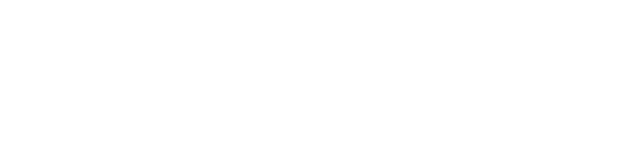
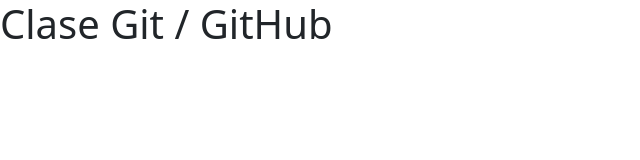
Before and after one commit to MarcelaCerda/git19, a plain HTML site: page index.htm in a window 1280 px wide. Shown: the whole page, without its empty margins (0-640 px from the left). Drawn offline with nearby package versions, Linux system fonts and the light colour scheme.

Commit message:
segundo commit

```diff
--- a/index.htm
+++ b/index.htm
@@ -3,25 +3,21 @@
 
 <head>
   <title>Title</title>
-  <!-- Required meta tags -->
   <meta charset="utf-8">
   <meta name="viewport" content="width=device-width, initial-scale=1, shrink-to-fit=no">
-
-  <!-- Bootstrap CSS v5.2.1 -->
   <link href="https://cdn.jsdelivr.net/npm/bootstrap@5.2.1/dist/css/bootstrap.min.css" rel="stylesheet"
     integrity="sha384-iYQeCzEYFbKjA/T2uDLTpkwGzCiq6soy8tYaI1GyVh/UjpbCx/TYkiZhlZB6+fzT" crossorigin="anonymous">
-
 </head>
 
 <body>
   <header>
-    <!-- place navbar here -->
+
   </header>
   <main>
 
   </main>
   <footer>
-    <!-- place footer here -->
+   <h1>Clase Git / GitHub</h1>
   </footer>
   <!-- Bootstrap JavaScript Libraries -->
   <script src="https://cdn.jsdelivr.net/npm/@popperjs/core@2.11.6/dist/umd/popper.min.js"
```
